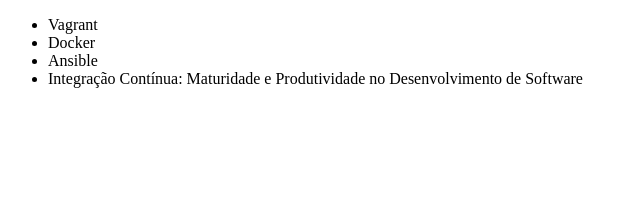
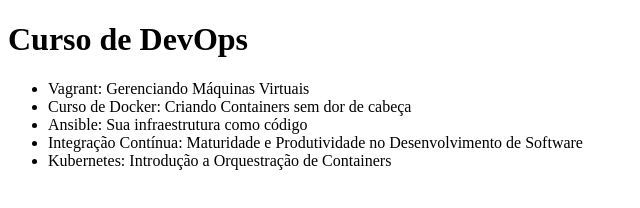
Before and after one commit to betinhapotter/alura-git, a plain HTML site: page projeto/index.html in a window 1280 px wide. Shown: the whole page, without its empty margins (0-640 px from the left). Drawn offline with Linux system fonts and the light colour scheme.

Commit message:
Update index.html

```diff
--- a/projeto/index.html
+++ b/projeto/index.html
@@ -4,12 +4,15 @@
     <meta charset="UTF-8">
     <title>Cursos da Alura</title>
 </head>
+<h1>Curso de DevOps</h1>
+
 <body>
     <ul>
-        <li>Vagrant</li>
-        <li>Docker</li>
-        <li>Ansible</li>
+        <li>Vagrant: Gerenciando Máquinas Virtuais</li>
+        <li>Curso de Docker: Criando Containers sem dor de cabeça</li>
+        <li>Ansible: Sua infraestrutura como código</li>
         <li>Integração Contínua: Maturidade e Produtividade no Desenvolvimento de Software</li>
+        <li>Kubernetes: Introdução a Orquestração de Containers</li>
     </ul>
 </body>
 </html>
```
